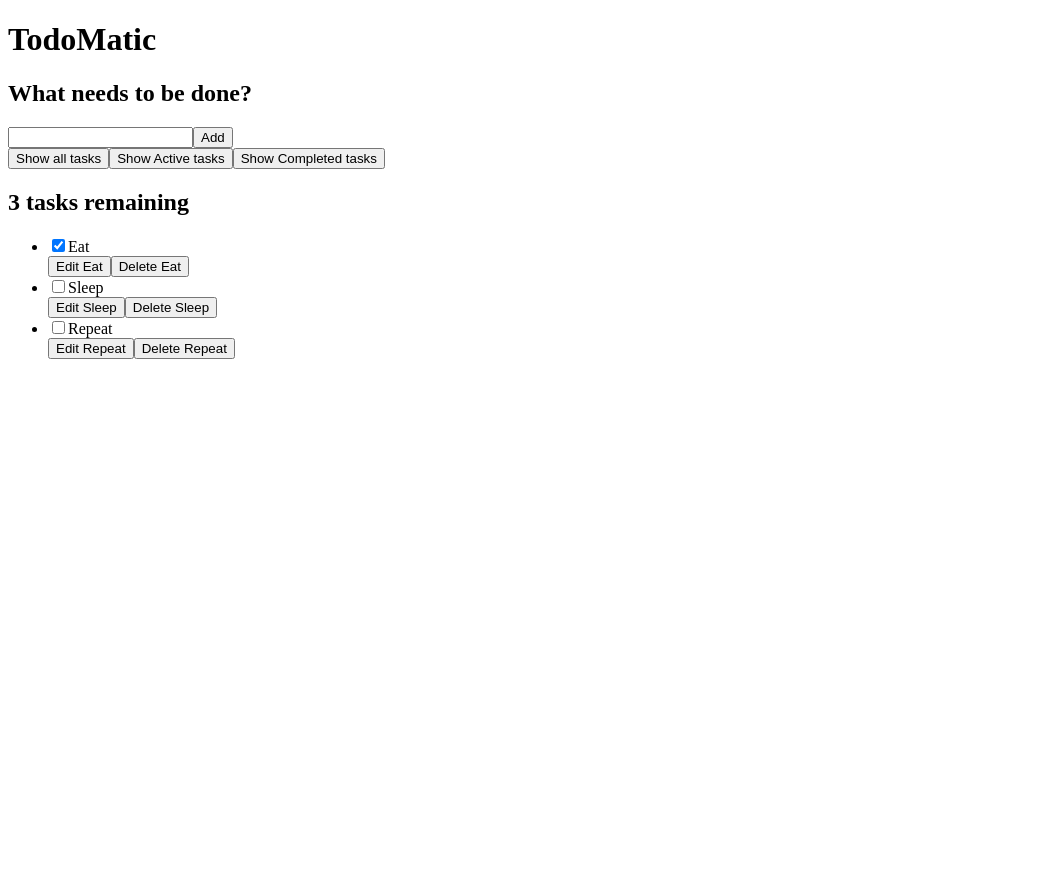
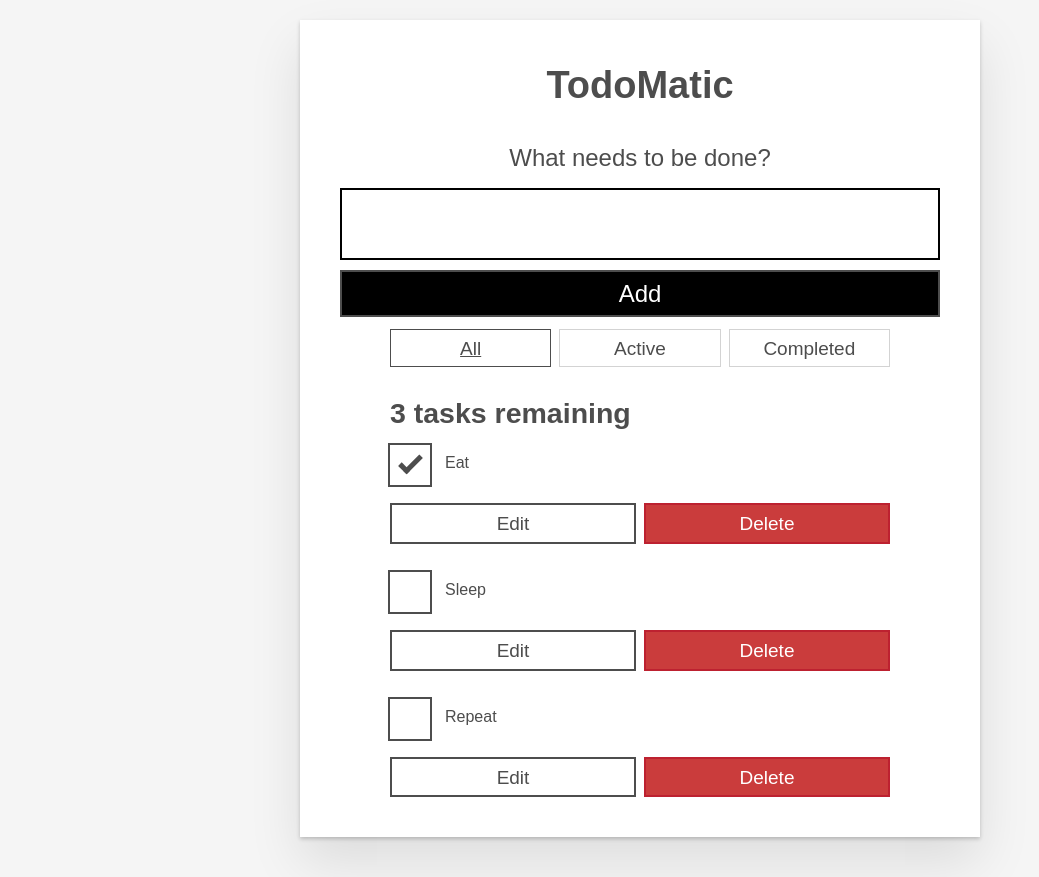
Before and after one commit to kawrae/Dynamic-Web-Tech, a React (Vite) app in the folder Lab4/todo-list/: page / in a window 1280 px wide. Shown: the whole page, without its empty margins (0-1039 px from the left). Before the commit the page ends 800 px from the top, so only its background shows below. Built offline with nearby package versions, Linux system fonts and the light colour scheme.

Commit message:
Lab 4 setup

```diff
--- a/Lab4/todo-list/src/index.css
+++ b/Lab4/todo-list/src/index.css
@@ -0,0 +1,295 @@
+/* Resets */
+*,
+*::before,
+*::after {
+  box-sizing: border-box;
+}
+*:focus-visible {
+  outline: 3px dashed #228bec;
+  outline-offset: 0;
+}
+html {
+  font: 62.5% / 1.15 sans-serif;
+}
+h1,
+h2 {
+  margin-bottom: 0;
+}
+ul {
+  list-style: none;
+  padding: 0;
+}
+button {
+  -moz-osx-font-smoothing: inherit;
+  -webkit-font-smoothing: inherit;
+  appearance: none;
+  background: transparent;
+  border: none;
+  color: inherit;
+  font: inherit;
+  line-height: normal;
+  margin: 0;
+  overflow: visible;
+  padding: 0;
+  width: auto;
+}
+button::-moz-focus-inner {
+  border: 0;
+}
+button,
+input,
+optgroup,
+select,
+textarea {
+  font-family: inherit;
+  font-size: 100%;
+  line-height: 1.15;
+  margin: 0;
+}
+button,
+input {
+  overflow: visible;
+}
+input[type="text"] {
+  border-radius: 0;
+}
+body {
+  background-color: whitesmoke;
+  color: #4d4d4d;
+  font:
+    1.6rem/1.25 "Arial",
+    sans-serif;
+  margin: 0 auto;
+  max-width: 68rem;
+  width: 100%;
+}
+@media screen and (width >= 620px) {
+  body {
+    font-size: 1.9rem;
+    line-height: 1.31579;
+  }
+}
+/* End resets */
+/* Global styles */
+.form-group > input[type="text"] {
+  display: inline-block;
+  margin-top: 0.4rem;
+}
+.btn {
+  border: 0.2rem solid #4d4d4d;
+  cursor: pointer;
+  padding: 0.8rem 1rem 0.7rem;
+  text-transform: capitalize;
+}
+.btn.toggle-btn {
+  border-color: lightgray;
+  border-width: 1px;
+}
+.btn.toggle-btn[aria-pressed="true"] {
+  border-color: #4d4d4d;
+  text-decoration: underline;
+}
+.btn__danger {
+  background-color: #ca3c3c;
+  border-color: #bd2130;
+  color: white;
+}
+.btn__filter {
+  border-color: lightgrey;
+}
+.btn__primary {
+  background-color: black;
+  color: white;
+}
+.btn-group {
+  display: flex;
+  justify-content: space-between;
+}
+.btn-group > * {
+  flex: 1 1 49%;
+}
+.btn-group > * + * {
+  margin-left: 0.8rem;
+}
+.label-wrapper {
+  flex: 0 0 100%;
+  margin: 0;
+  text-align: center;
+}
+.visually-hidden {
+  clip: rect(1px, 1px, 1px, 1px);
+  height: 1px;
+  overflow: hidden;
+  position: absolute !important;
+  white-space: nowrap;
+  width: 1px;
+}
+[class*="stack"] > * {
+  margin-bottom: 0;
+  margin-top: 0;
+}
+.stack-small > * + * {
+  margin-top: 1.25rem;
+}
+.stack-large > * + * {
+  margin-top: 2.5rem;
+}
+@media screen and (width >= 550px) {
+  .stack-small > * + * {
+    margin-top: 1.4rem;
+  }
+  .stack-large > * + * {
+    margin-top: 2.8rem;
+  }
+}
+.stack-exception {
+  margin-top: 1.2rem;
+}
+/* End global styles */
+/* General app styles */
+.todoapp {
+  background: white;
+  box-shadow:
+    0 2px 4px 0 rgb(0 0 0 / 20%),
+    0 2.5rem 5rem 0 rgb(0 0 0 / 10%);
+  margin: 2rem 0 4rem 0;
+  padding: 1rem;
+  position: relative;
+}
+@media screen and (width >= 550px) {
+  .todoapp {
+    padding: 4rem;
+  }
+}
+.todoapp > * {
+  margin-left: auto;
+  margin-right: auto;
+  max-width: 50rem;
+}
+.todoapp > form {
+  max-width: 100%;
+}
+.todoapp > h1 {
+  display: block;
+  margin: 0;
+  margin-bottom: 1rem;
+  max-width: 100%;
+  text-align: center;
+}
+.label__lg {
+  line-height: 1.01567;
+  font-weight: 300;
+  margin-bottom: 1rem;
+  padding: 0.8rem;
+  text-align: center;
+}
+.input__lg {
+  border: 2px solid black;
+  padding: 2rem;
+}
+.input__lg:focus-visible {
+  border-color: #4d4d4d;
+  box-shadow: inset 0 0 0 2px;
+}
+[class*="__lg"] {
+  display: inline-block;
+  font-size: 1.9rem;
+  width: 100%;
+}
+[class*="__lg"]:not(:last-child) {
+  margin-bottom: 1rem;
+}
+@media screen and (width >= 620px) {
+  [class*="__lg"] {
+    font-size: 2.4rem;
+  }
+}
+/* End general app styles */
+/* Todo item styles */
+.todo {
+  display: flex;
+  flex-direction: row;
+  flex-wrap: wrap;
+}
+.todo > * {
+  flex: 0 0 100%;
+}
+.todo-text {
+  border: 2px solid #565656;
+  min-height: 4.4rem;
+  padding: 0.4rem 0.8rem;
+  width: 100%;
+}
+.todo-text:focus-visible {
+  box-shadow: inset 0 0 0 2px;
+}
+/* End todo item styles */
+/* Checkbox styles */
+.c-cb {
+  -webkit-font-smoothing: antialiased;
+  box-sizing: border-box;
+  clear: left;
+  display: block;
+  font-family: "Arial", sans-serif;
+  font-size: 1.6rem;
+  font-weight: normal;
+  line-height: 1.25;
+  min-height: 44px;
+  padding-left: 40px;
+  position: relative;
+}
+.c-cb > label::before,
+.c-cb > input[type="checkbox"] {
+  box-sizing: border-box;
+  height: 44px;
+  left: -2px;
+  top: -2px;
+  width: 44px;
+}
+.c-cb > input[type="checkbox"] {
+  -webkit-font-smoothing: antialiased;
+  cursor: pointer;
+  margin: 0;
+  opacity: 0;
+  position: absolute;
+  z-index: 1;
+}
+.c-cb > label {
+  cursor: pointer;
+  display: inline-block;
+  font-family: inherit;
+  font-size: inherit;
+  line-height: inherit;
+  margin-bottom: 0;
+  padding: 8px 15px 5px;
+  touch-action: manipulation;
+}
+.c-cb > label::before {
+  background: transparent;
+  border: 2px solid currentColor;
+  content: "";
+  position: absolute;
+}
+.c-cb > input[type="checkbox"]:focus-visible + label::before {
+  border-width: 4px;
+  outline: 3px dashed #228bec;
+}
+.c-cb > label::after {
+  background: transparent;
+  border: solid;
+  border-width: 0 0 5px 5px;
+  border-top-color: transparent;
+  box-sizing: content-box;
+  content: "";
+  height: 7px;
+  left: 9px;
+  opacity: 0;
+  position: absolute;
+  top: 11px;
+  transform: rotate(-45deg);
+  width: 18px;
+}
+.c-cb > input[type="checkbox"]:checked + label::after {
+  opacity: 1;
+}
+/* End checkbox styles */
```
